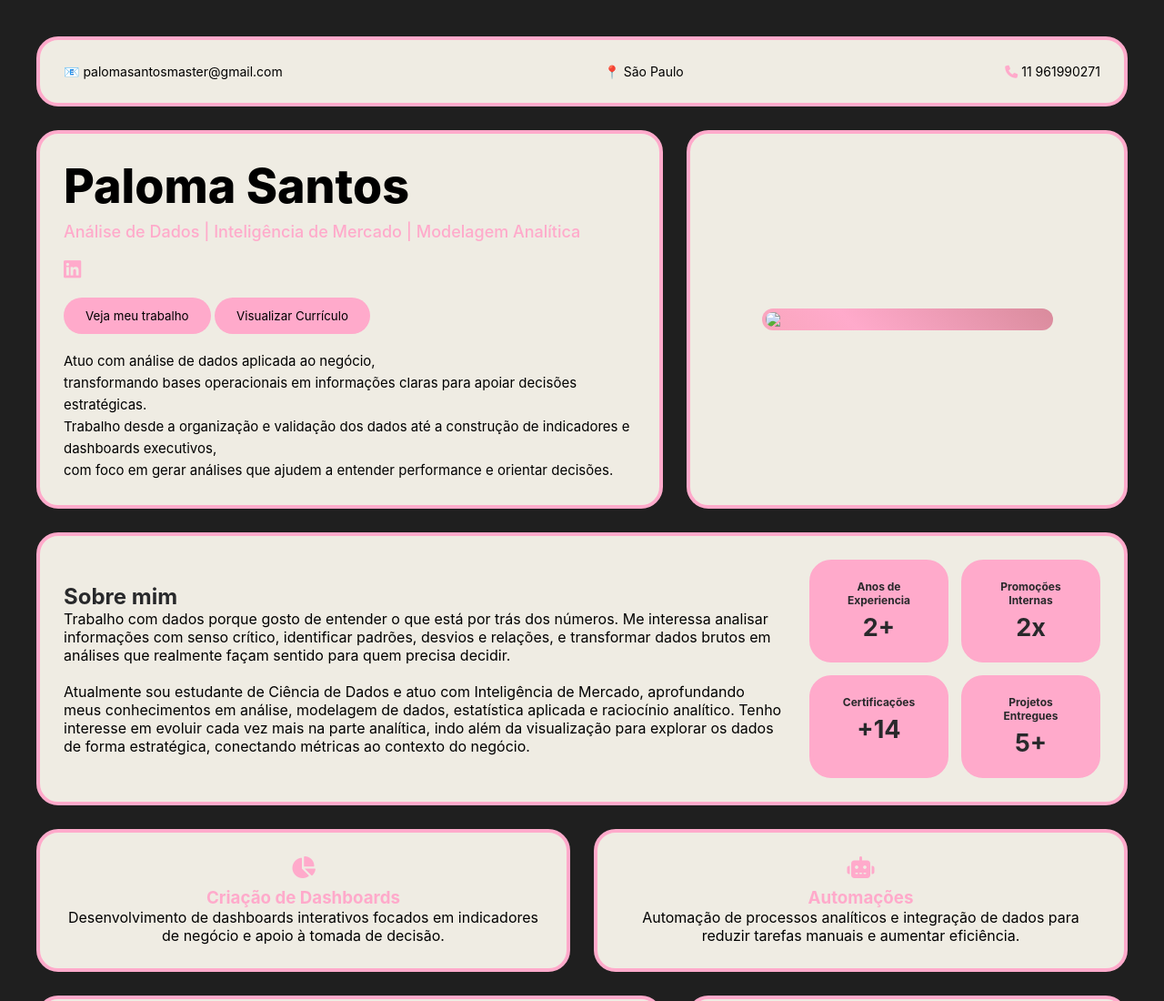
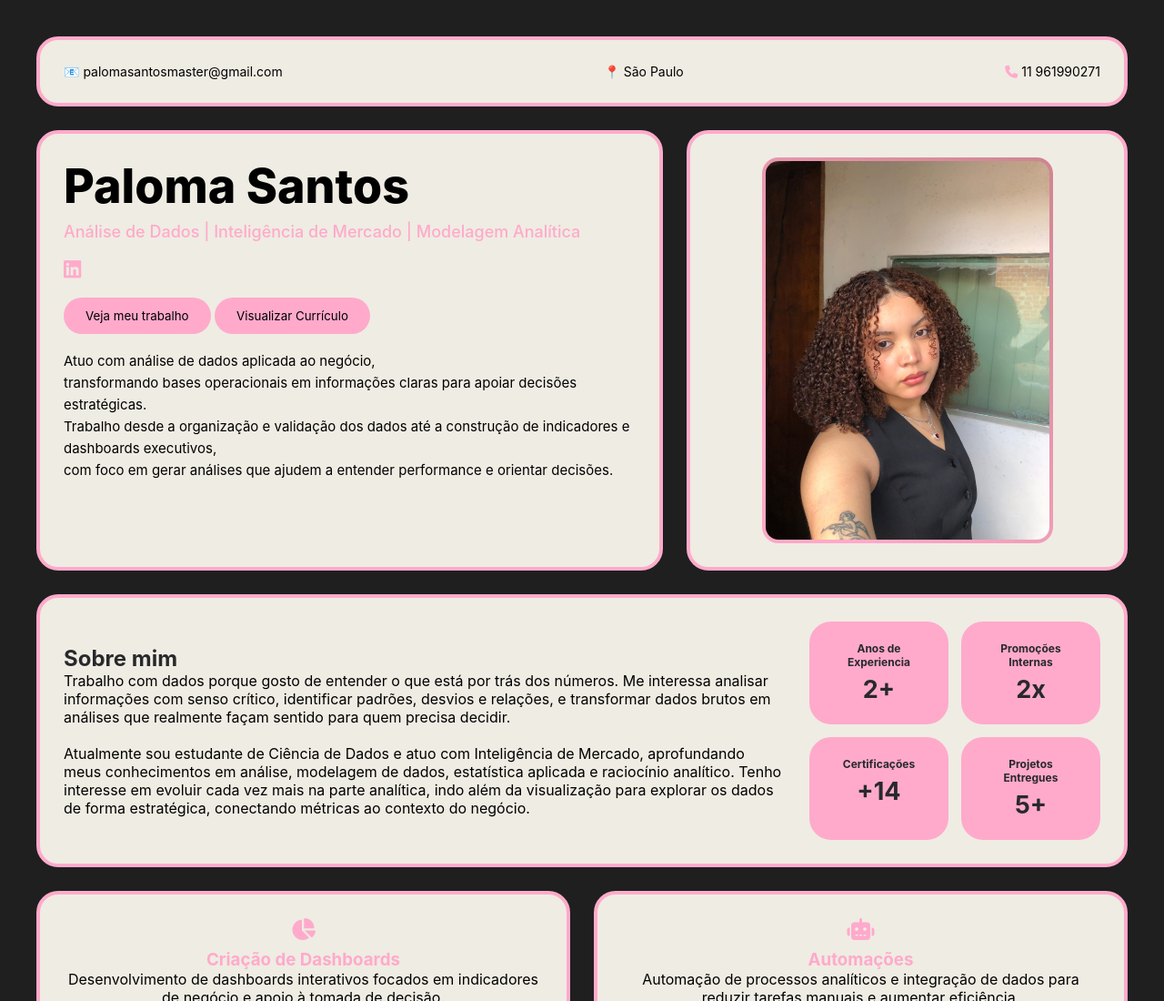
Before and after one commit to paloma-analytics/paloma-analytics.github.io, a plain HTML site: page index.html in a window 1280 px wide. Shown: the top 1100 px of the page at 91% size. Drawn offline with Linux system fonts and the light colour scheme.

Commit message:
Update index.html

```diff
--- a/index.html
+++ b/index.html
@@ -401,7 +401,7 @@ com foco em gerar análises que ajudem a entender performance e orientar decisõ
 </div>
 
 <div class="card hero-right">
-<img src="https://github.com/paloma-analytics/.github.io/blob/main/images/Paloma.png?raw=true">
+<img src="https://github.com/paloma-analytics/paloma-analytics.github.io/blob/main/images/Paloma.png?raw=true">
 </div>
 
 <div class="card about-card">
```
